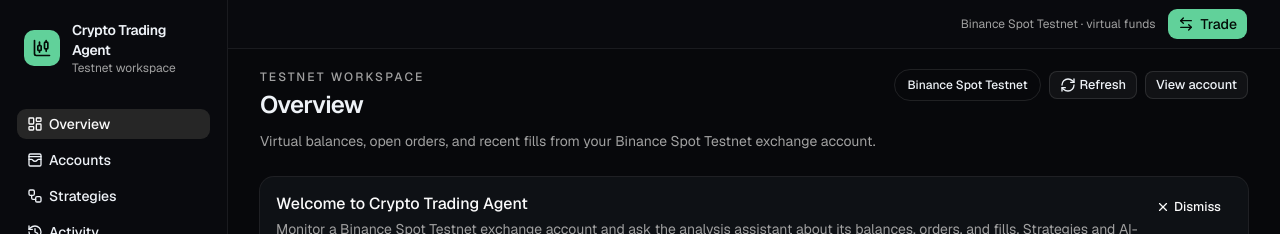
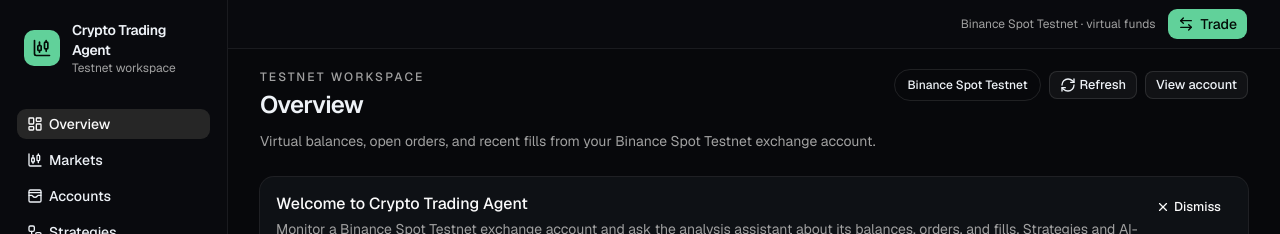
Before and after one commit to gagansaini1212/tt-bot, a Next.js app in the folder apps/web/: page / in a window 1280 px wide. Shown: the top 234 px of the page. Built offline with nearby package versions, Linux system fonts and the light colour scheme.

Commit message:
Link Markets from the navigation and README

```diff
--- a/apps/web/src/components/dashboard-shell.tsx
+++ b/apps/web/src/components/dashboard-shell.tsx
@@ -30,6 +30,7 @@ import { cn } from "@/lib/utils";
 // The Activity icon is reserved for live performance metrics.
 const navigation = [
   { href: "/", label: "Overview", icon: LayoutDashboard },
+  { href: "/markets", label: "Markets", icon: ChartCandlestick },
   { href: "/accounts", label: "Accounts", icon: WalletCards },
   { href: "/strategies", label: "Strategies", icon: Workflow },
   { href: "/activity", label: "Activity", icon: History },
```
Also changed, not shown: 1 other file (tests, documents, lock files or other folders).
